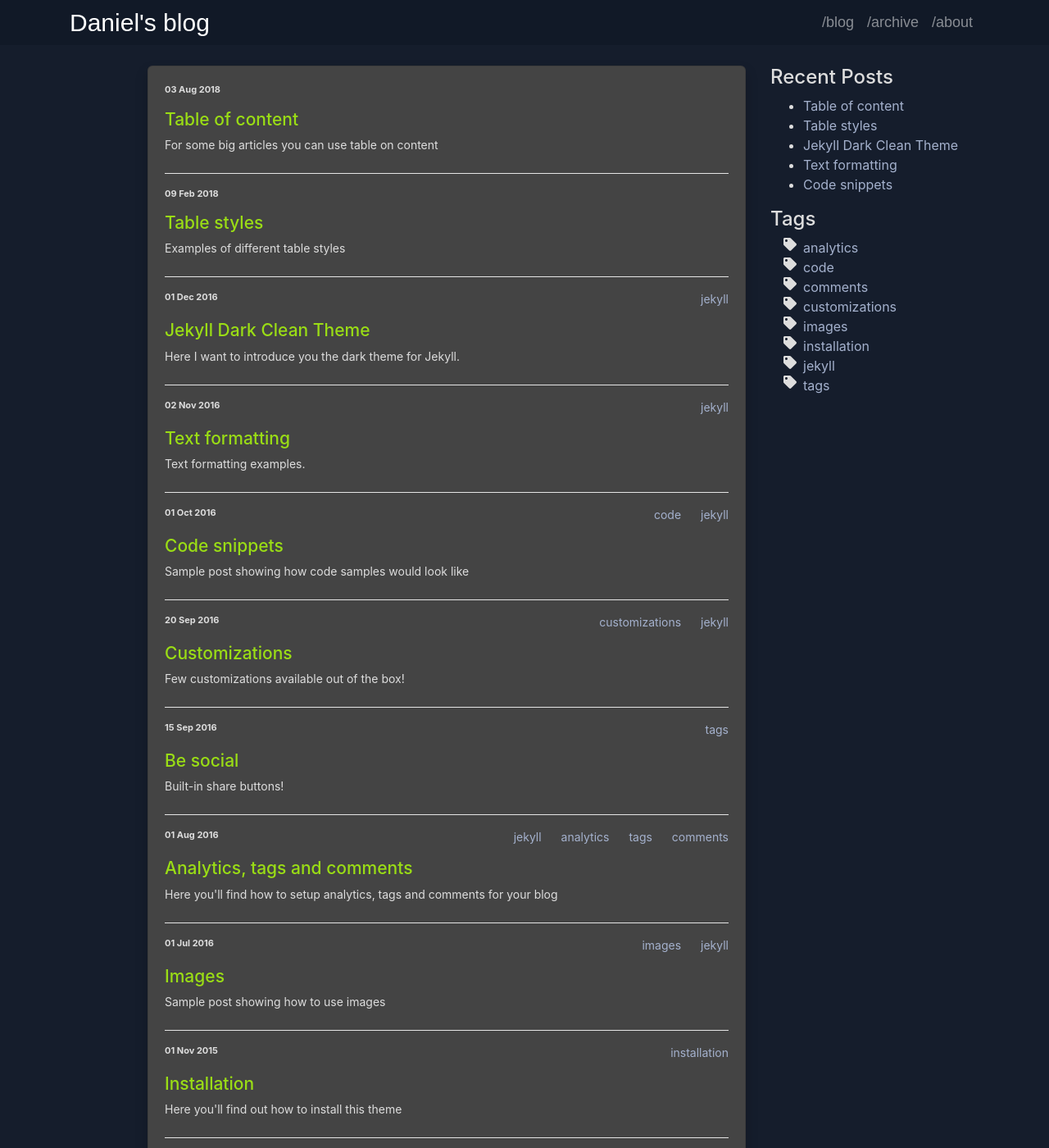
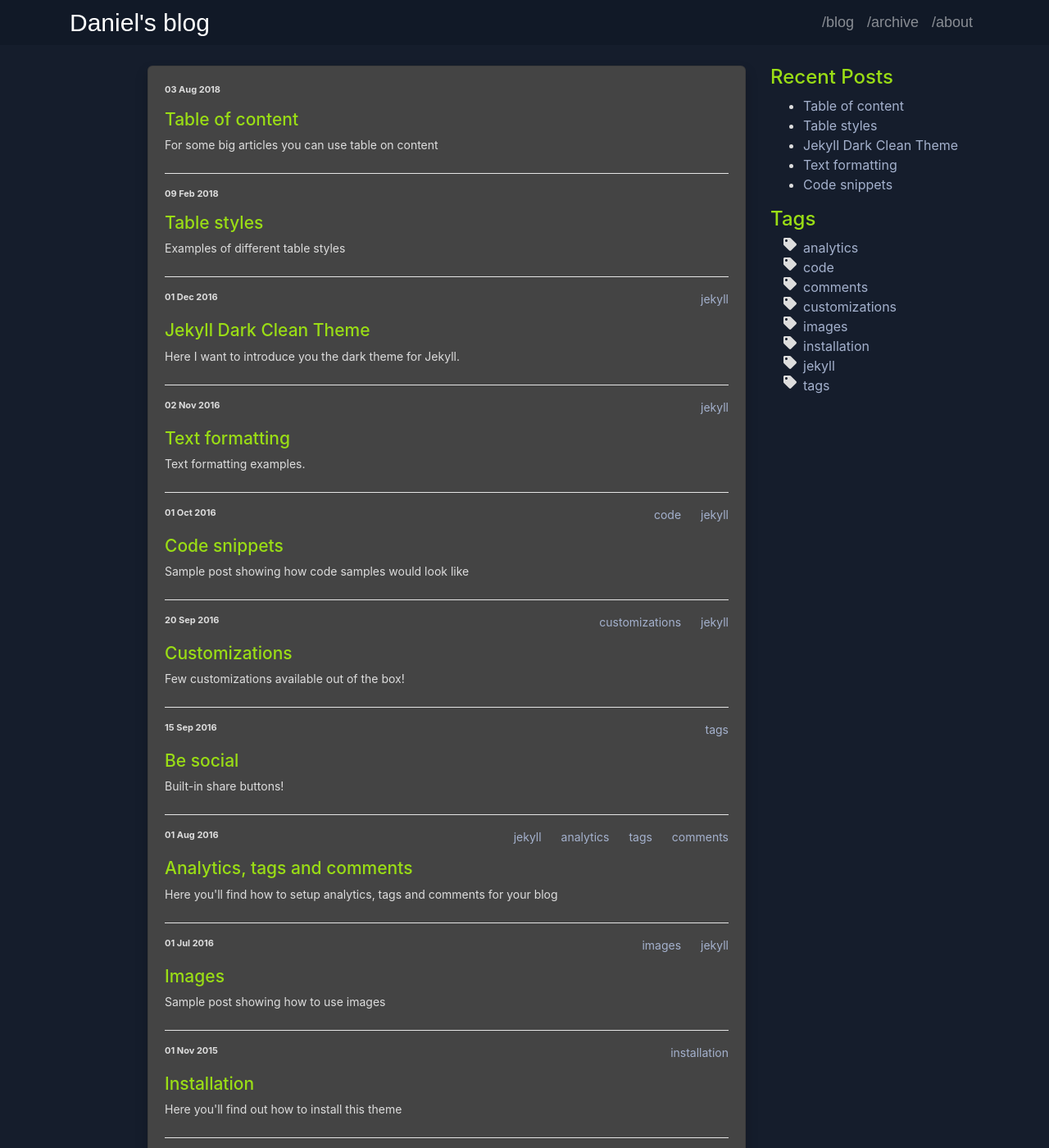
Before and after one commit to danieldavidson/danieldavidson.github.io, a Jekyll site: the page built from index.html, in a window 1280 px wide and 1400 px high. Shown: the whole window at 82% size. Built offline with Jekyll 4.4.1, drawn with Linux system fonts in a browser that asks for light colours.

Commit message:
theme update

```diff
--- a/_includes/sidebar.html
+++ b/_includes/sidebar.html
@@ -1,5 +1,5 @@
 <div class="sidebar ">
-  <h2>Recent Posts</h2>
+  <h2 class="sidebar-recent-posts-text">Recent Posts</h2>
   <ul>
     {% for post in site.posts limit:5 %}
     <li><a href="{{ post.url | relative_url }}">{{ post.title }}</a></li>
@@ -8,7 +8,7 @@
 </div>
 
 <div class="sidebar">
-  <h2>Tags</h2>
+  <h2 class="sidebar-tags-text">Tags</h2>
   <ul class="fa-ul">
     {% assign tags = (site.tags | sort:0) %}
     {% for tag in tags %}
--- a/assets/css/theme.scss
+++ b/assets/css/theme.scss
@@ -64,6 +64,14 @@ h3 { font-size: 1.17em; }
 h4 { font-size: 1.12em; }
 h5 { font-size: .83em; }
 h6 { font-size: .75em; }
+
+h2.sidebar-recent-posts-text {
+  color: #9ADD15;
+}
+
+h2.sidebar-tags-text {
+  color: #9ADD15;
+}
 
 img {
   display: inline-block;
```
